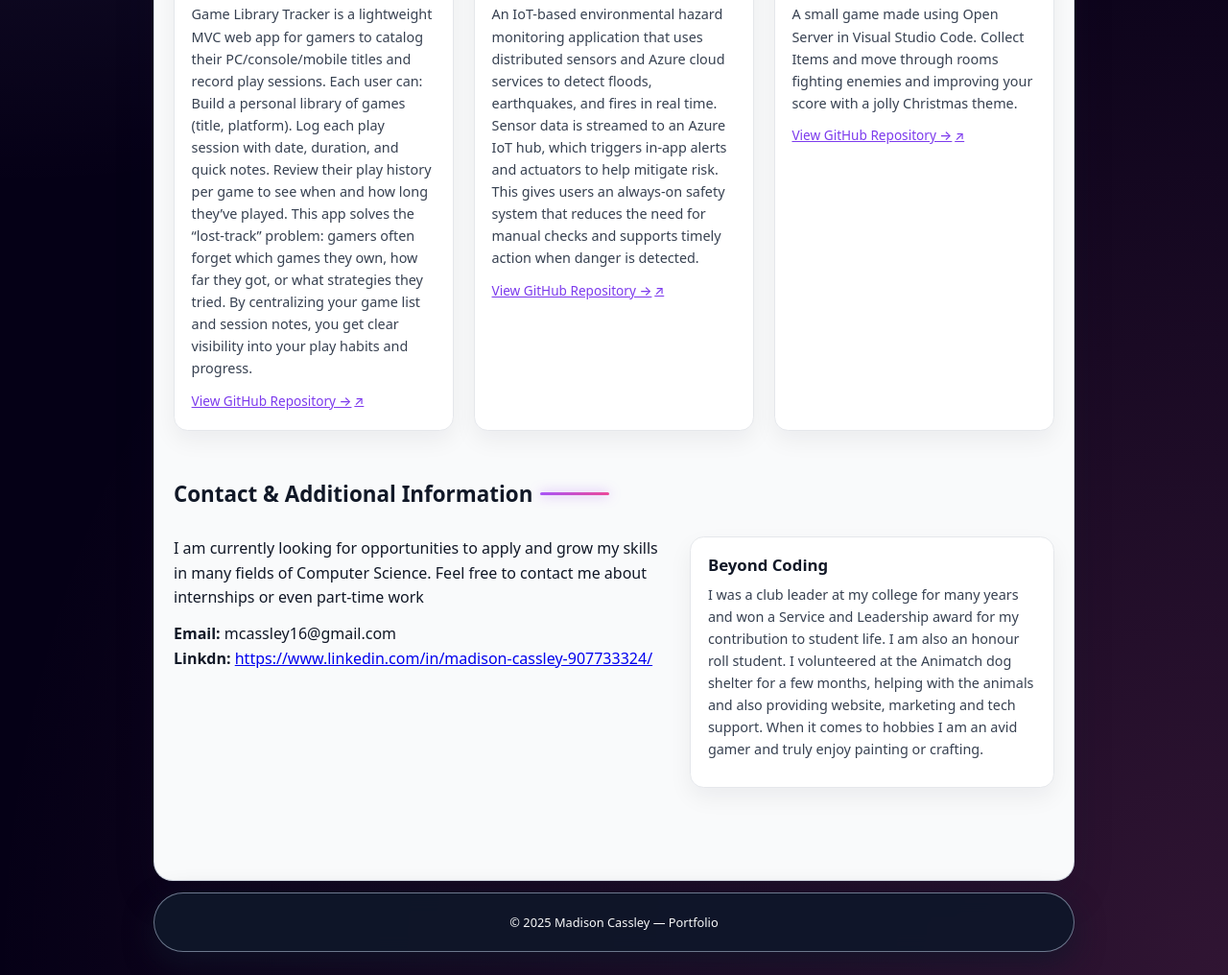
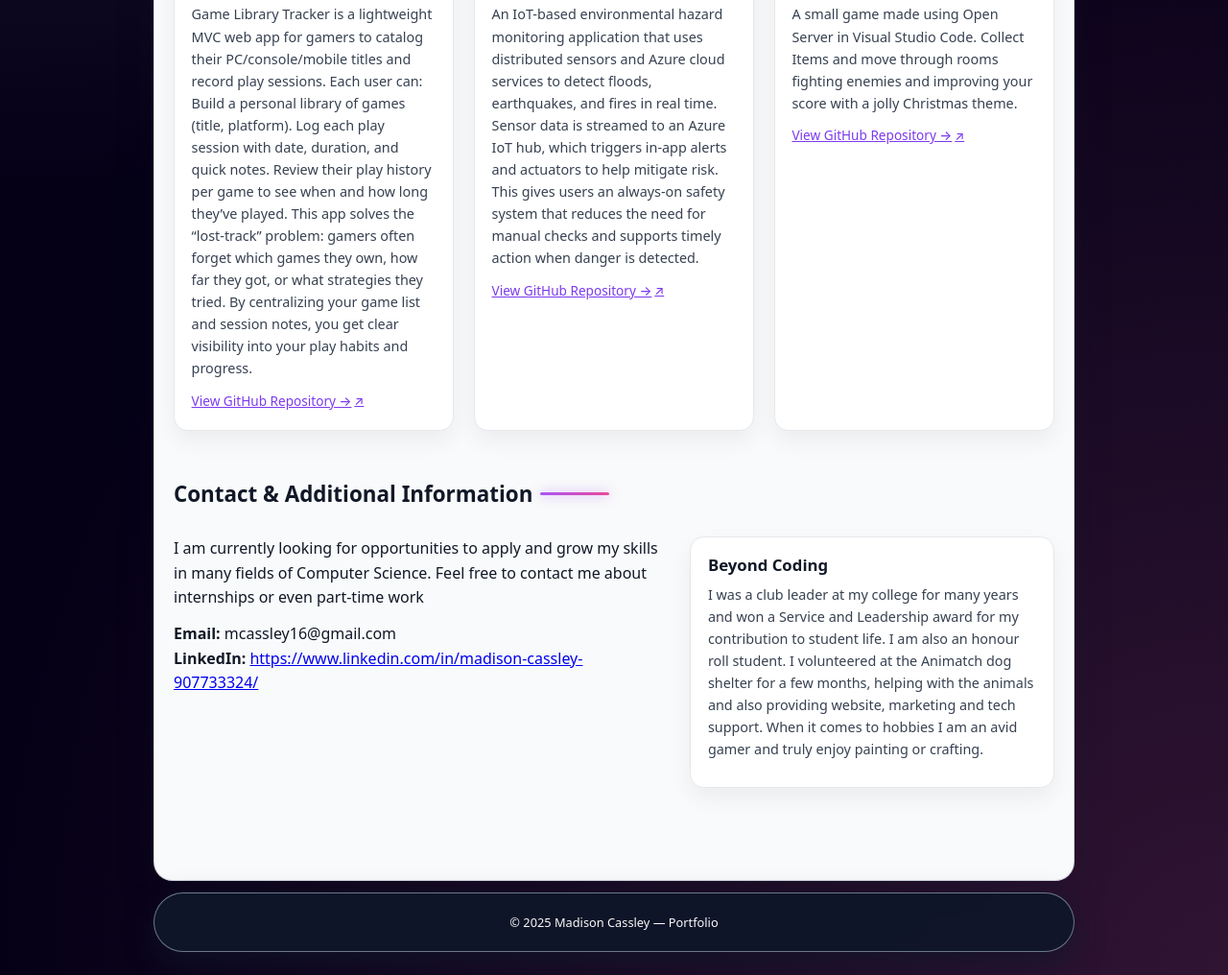
Before and after one commit to Madison-Cassley/Madison-Cassley.github.io, a plain HTML site: page index.html in a window 1280 px wide. Shown: the part 1223-2239 px from the top of the page at 96% size. Drawn offline with Linux system fonts and the light colour scheme.

Commit message:
LinkedIn typo fix

```diff
--- a/index.html
+++ b/index.html
@@ -155,7 +155,7 @@
                 </p>
                 <p style="margin-top: 0.75rem;">
                     <strong>Email:</strong> mcassley16@gmail.com<br>
-                    <strong>Linkdn:</strong> <a href="https://www.linkedin.com/in/madison-cassley-907733324/" target="_blank" rel="noopener">https://www.linkedin.com/in/madison-cassley-907733324/</a>
+                    <strong>LinkedIn:</strong> <a href="https://www.linkedin.com/in/madison-cassley-907733324/" target="_blank" rel="noopener">https://www.linkedin.com/in/madison-cassley-907733324/</a>
                 </p>
             </div>
             <div>
```
